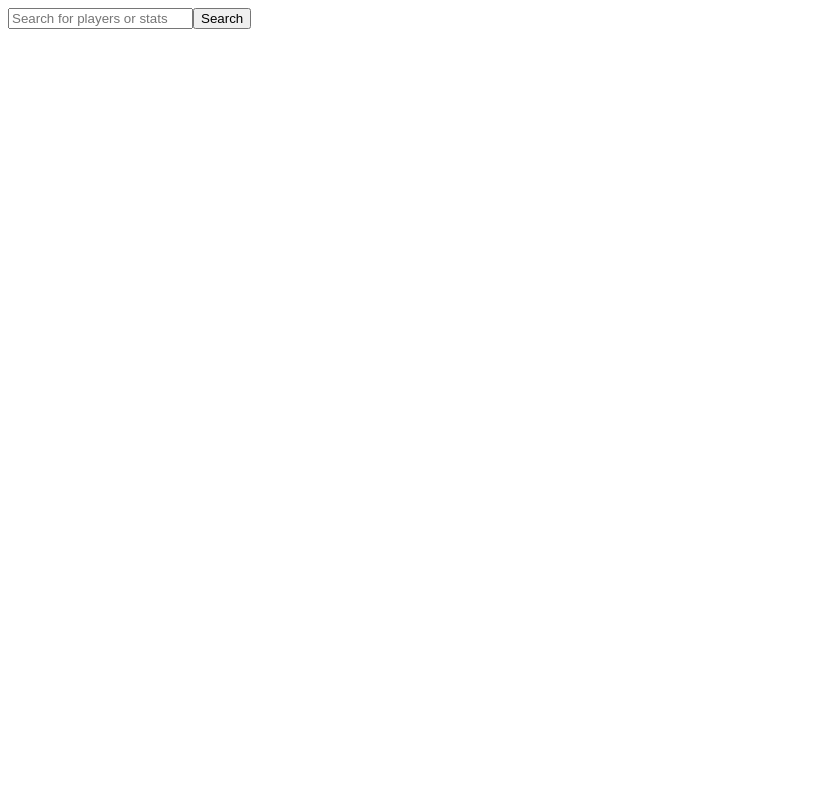
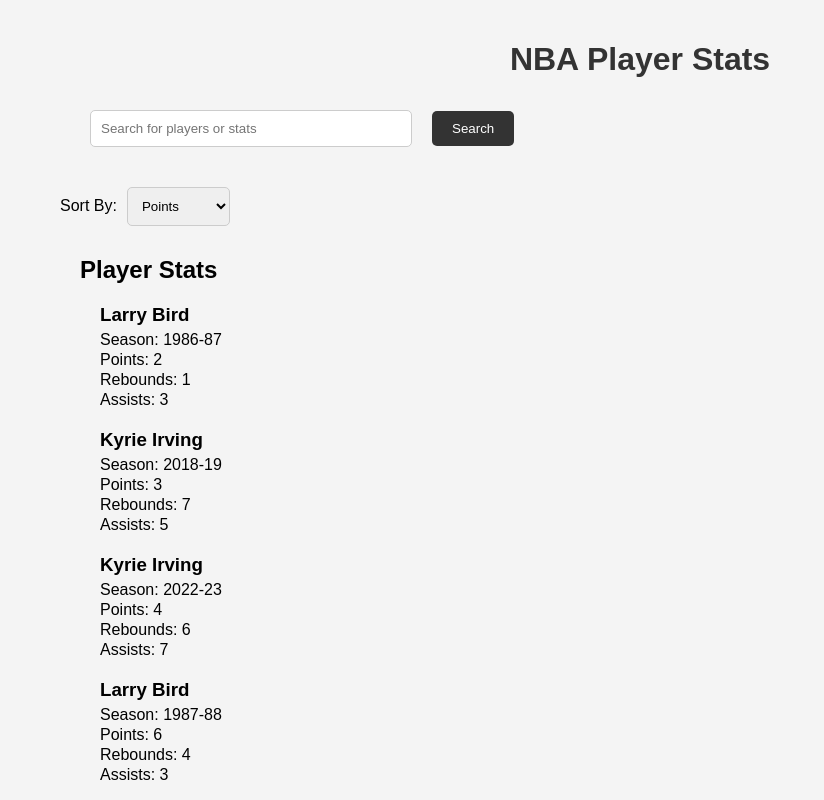
Before and after one commit to Richard-Carnivale/Data-Structures-Algorithms-Final-Project, a React (Create React App) app in the folder frontend/react-website-bb/: page / in a window 1280 px wide. Shown: the top 800 px of the page, without its empty margins (0-824 px from the left). Built offline with nearby package versions, Linux system fonts and the light colour scheme.

Commit message:
was able to sort new data in website

```diff
--- a/frontend/react-website-bb/src/App.css
+++ b/frontend/react-website-bb/src/App.css
@@ -0,0 +1,75 @@
+body {
+    font-family: Arial, sans-serif;
+    background-color: #f4f4f4;
+    margin: 0;
+    padding: 20px;
+  }
+
+  h1 {
+    text-align: center;
+    color: #333;
+  }
+
+  input[type="text"] {
+    width: 300px;
+    padding: 10px;
+    margin: 10px;
+    border-radius: 5px;
+    border: 1px solid #ccc;
+  }
+
+  button {
+    padding: 10px 20px;
+    margin: 10px;
+    background-color: #333;
+    color: white;
+    border: none;
+    border-radius: 5px;
+    cursor: pointer;
+  }
+
+  button:hover {
+    background-color: #555;
+  }
+
+  select {
+    margin: 10px;
+    padding: 10px;
+    border-radius: 5px;
+    border: 1px solid #ccc;
+  }
+
+  div {
+    margin: 20px;
+  }
+
+  h3 {
+    margin: 5px 0;
+  }
+
+  p {
+    margin: 2px 0;
+  }
+
+  .comparison {
+    border: 1px solid #ddd;
+    padding: 10px;
+    margin: 10px;
+    background-color: #fff;
+  }
+
+  .comparison h2 {
+    color: #666;
+  }
+
+  .player-card {
+    border: 1px solid #ddd;
+    padding: 10px;
+    margin: 10px;
+    background-color: #fff;
+    cursor: pointer;
+  }
+
+  .player-card:hover {
+    background-color: #eee;
+  }
--- a/frontend/react-website-bb/src/App.js
+++ b/frontend/react-website-bb/src/App.js
@@ -1,26 +1,58 @@
-import React, { useState } from 'react';
+import React, { useState, useEffect } from 'react';
+import { loadPlayerData } from './utils/loadData';
+import Results from './components/results';
 import Search from './components/search';
-import Results from './components/results';
+import Comparison from './components/comparison';
+import './app.css';
 
 const App = () => {
-  const [searchResults, setSearchResults] = useState([]);
-  const [sortKey, setSortKey] = useState('points'); // Default sort key
+  const [players, setPlayers] = useState([]);
+  const [selectedPlayers, setSelectedPlayers] = useState([]);
+  const [query, setQuery] = useState('');
+  const [sortKey, setSortKey] = useState('PTS'); // Default sort by points
+
+  useEffect(() => {
+    // Load player data on component mount
+    const data = loadPlayerData();
+    setPlayers(data);
+  }, []);
 
   const handleSearch = (query) => {
-    // Mock search result for demonstration purposes
-    const results = [
-      { id: 1, name: 'Player One', points: 5000 },
-      { id: 2, name: 'Player Two', points: 4000 },
-      // Add more mock data here
-    ];
-    setSearchResults(results);
+    setQuery(query);
+  };
+
+  const handleSortChange = (event) => {
+    setSortKey(event.target.value);
+  };
+
+  const handlePlayerSelect = (player) => {
+    if (selectedPlayers.length < 2) {
+      setSelectedPlayers([...selectedPlayers, player]);
+    } else {
+      setSelectedPlayers([selectedPlayers[1], player]); // Replace oldest selection
+    }
   };
 
   return (
     <div>
+      <h1>NBA Player Stats</h1>
       <Search onSearch={handleSearch} />
-      <Results results={searchResults} sortKey={sortKey} />
-      {/* Other components */}
+      <label htmlFor="sortKey">Sort By:</label>
+      <select id="sortKey" value={sortKey} onChange={handleSortChange}>
+        <option value="PTS">Points</option>
+        <option value="REB">Rebounds</option>
+        <option value="AST">Assists</option>
+        {/* Add more options as needed */}
+      </select>
+      <Results
+        players={players}
+        query={query}
+        sortKey={sortKey}
+        onSelectPlayer={handlePlayerSelect}
+      />
+      {selectedPlayers.length === 2 && (
+        <Comparison player1={selectedPlayers[0]} player2={selectedPlayers[1]} />
+      )}
     </div>
   );
 };
--- a/frontend/react-website-bb/src/components/results.js
+++ b/frontend/react-website-bb/src/components/results.js
@@ -1,16 +1,22 @@
 import React from 'react';
 import { quickSort } from '../utils/sorting';
+import { filterPlayers } from '../utils/filter';
 
-const Results = ({ results, onSelectPlayer, sortKey }) => {
-  const sortedResults = quickSort(results, sortKey);
+const Results = ({ players, query, sortKey, onSelectPlayer }) => {
+  const filteredPlayers = filterPlayers(players, query);
+  const sortedPlayers = quickSort(filteredPlayers, sortKey);
 
   return (
     <div>
-      {sortedResults.map(player => (
-        <div key={player.id} onClick={() => onSelectPlayer(player.id)}>
+      <h2>Player Stats</h2>
+      {sortedPlayers.map((player, index) => (
+        <div key={index} onClick={() => onSelectPlayer(player)}>
           <h3>{player.name}</h3>
-          <p>Points: {player.points}</p>
-          {/* Add other stats here */}
+          <p>Season: {player.SEASON}</p>
+          <p>Points: {player.PTS}</p>
+          <p>Rebounds: {player.REB}</p>
+          <p>Assists: {player.AST}</p>
+          {/* Add more stats as needed */}
         </div>
       ))}
     </div>
--- a/frontend/react-website-bb/src/index.js
+++ b/frontend/react-website-bb/src/index.js
@@ -1,8 +1,7 @@
 import React from 'react';
 import ReactDOM from 'react-dom/client';
 import App from './App';
+import './app.css'; // Ensure styles are applied
 
 const root = ReactDOM.createRoot(document.getElementById('root'));
-root.render(
-    <App />
-);
+root.render(<App />);
--- /dev/null
+++ b/frontend/react-website-bb/src/utils/filter.js
@@ -0,0 +1,8 @@
+export const filterPlayers = (players, query) => {
+    if (!query) return players;
+
+    return players.filter(player =>
+      player.name.toLowerCase().includes(query.toLowerCase()) ||
+      player.SEASON.toLowerCase().includes(query.toLowerCase())
+    );
+  };
--- /dev/null
+++ b/frontend/react-website-bb/src/utils/loadData.js
@@ -0,0 +1,14 @@
+import kyrieData from './kyrie_irving_stats.json';
+import larryBirdData from './larry_bird.json';
+import lebronData from './lebron_stats.json';
+import jordanData from './michael_jordan.json';
+
+// Combine all player data into one array
+export const loadPlayerData = () => {
+  return [
+    ...kyrieData.map(player => ({ ...player, name: 'Kyrie Irving' })),
+    ...larryBirdData.map(player => ({ ...player, name: 'Larry Bird' })),
+    ...lebronData.map(player => ({ ...player, name: 'LeBron James' })),
+    ...jordanData.map(player => ({ ...player, name: 'Michael Jordan' })),
+  ];
+};
--- a/frontend/react-website-bb/src/utils/sorting.js
+++ b/frontend/react-website-bb/src/utils/sorting.js
@@ -9,7 +9,7 @@
   return [...quickSort(left, key), ...middle, ...quickSort(right, key)];
 };
 
-  const mergeSort = (arr, key) => {
+export const mergeSort = (arr, key) => {
   if (arr.length <= 1) return arr;
 
   const mid = Math.floor(arr.length / 2);
@@ -20,7 +20,9 @@
 };
 
 const merge = (left, right, key) => {
-    let result = [], leftIndex = 0, rightIndex = 0;
+  let result = [],
+    leftIndex = 0,
+    rightIndex = 0;
 
   while (leftIndex < left.length && rightIndex < right.length) {
     if (left[leftIndex][key] < right[rightIndex][key]) {
```
Also changed, not shown: frontend/react-website-bb/src/components/search.js (line endings or trailing spaces). Lines whose indentation alone changed are shown as unchanged.
